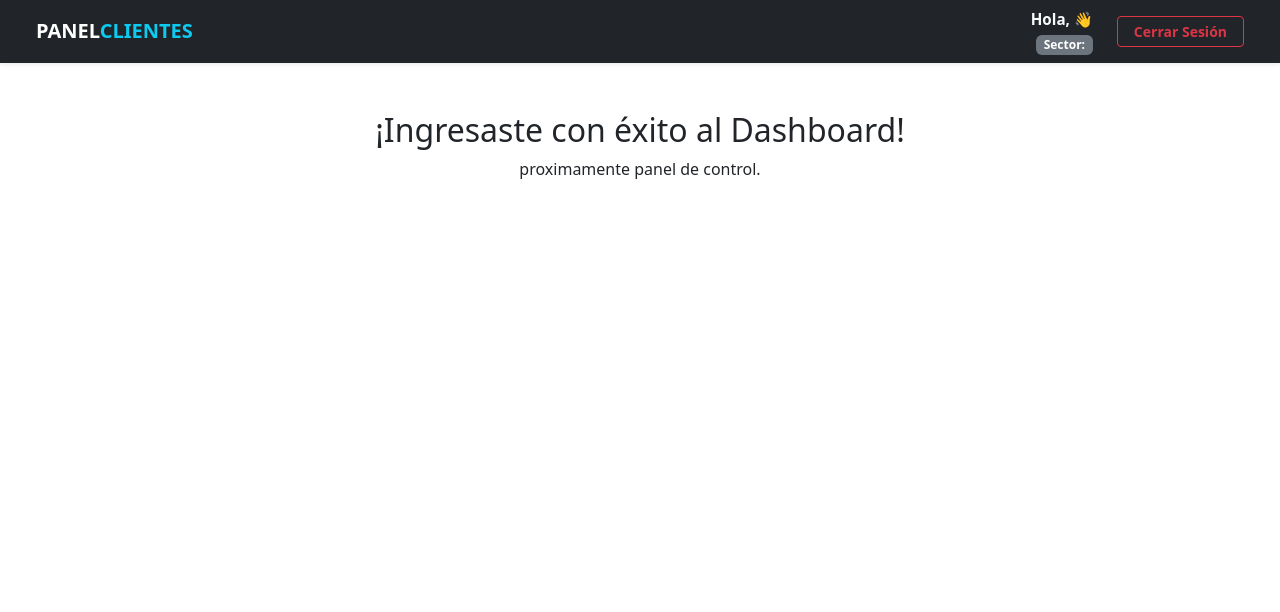
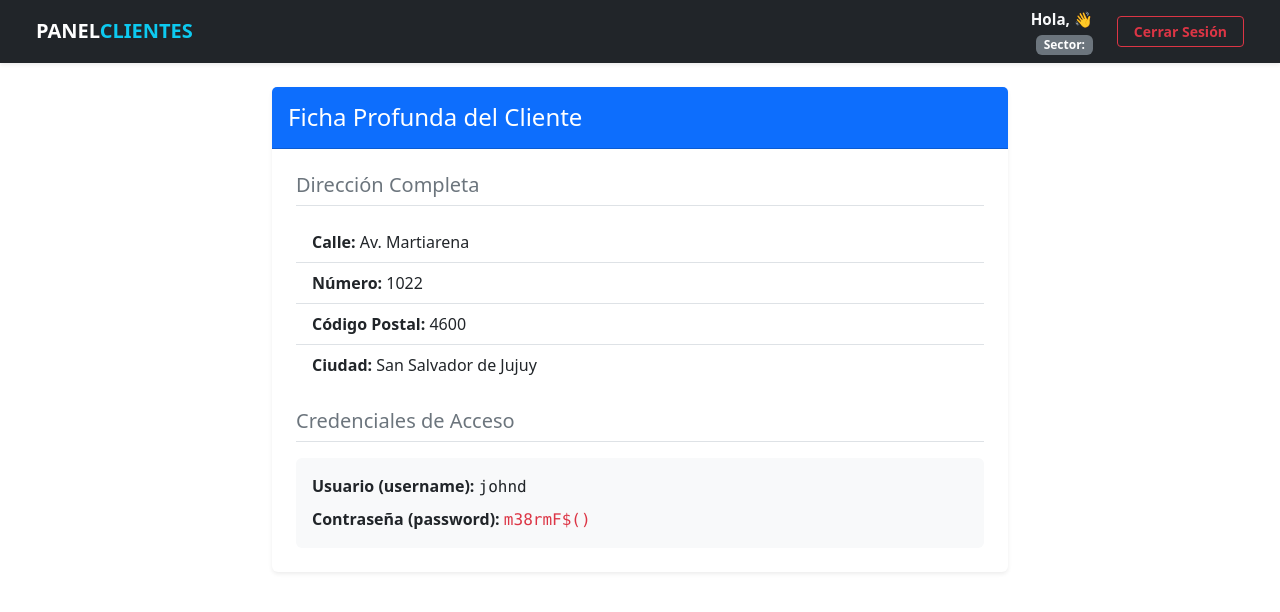
Before and after one commit to Fede301/pv_tp_integrador_grupo5, a React (Vite) app: page /clientes/1 in a window 1280 px wide. Before the commit this address led to /dashboard. Shown: the top 612 px of the page. Built offline with nearby package versions, Linux system fonts and the light colour scheme; sample sign-in values are in the browser's storage.

Commit message:
Modulo D y punto 2: desestructuracion y renderizado de direccion y credenciales de cliente

```diff
--- a/src/App.jsx
+++ b/src/App.jsx
@@ -4,6 +4,7 @@ import { AdminProvider, AdminContext } from "./context/AdminContext";
 import { BrowserRouter as Router, Routes, Route, Navigate } from 'react-router-dom';
 import Header from './components/layout/Header';
 import ListaClientes from './views/ListaClientes';
+import DetalleCliente from './views/DetalleCliente';
 
 function RutaProtegida({ children }) {
   const { admin } = useContext(AdminContext);
@@ -17,11 +18,19 @@ function App() {
         <Header />
         <Routes>
           <Route path="/login" element={<Login />} />
+
           <Route path="/clientes" element={
             <RutaProtegida>
               <ListaClientes />
             </RutaProtegida>
           } />
+
+          <Route path="/clientes/:id" element={
+            <RutaProtegida>
+              <DetalleCliente />
+            </RutaProtegida>
+          } />
+
           <Route path="/dashboard" element={
             <RutaProtegida>
               <div className="container mt-5 text-center">
--- a/src/views/DetalleCliente.jsx
+++ b/src/views/DetalleCliente.jsx
@@ -69,3 +69,5 @@ const DetalleCliente = () => {
 };
 
 export default DetalleCliente;
+
+//cambio (ignorar)
```
